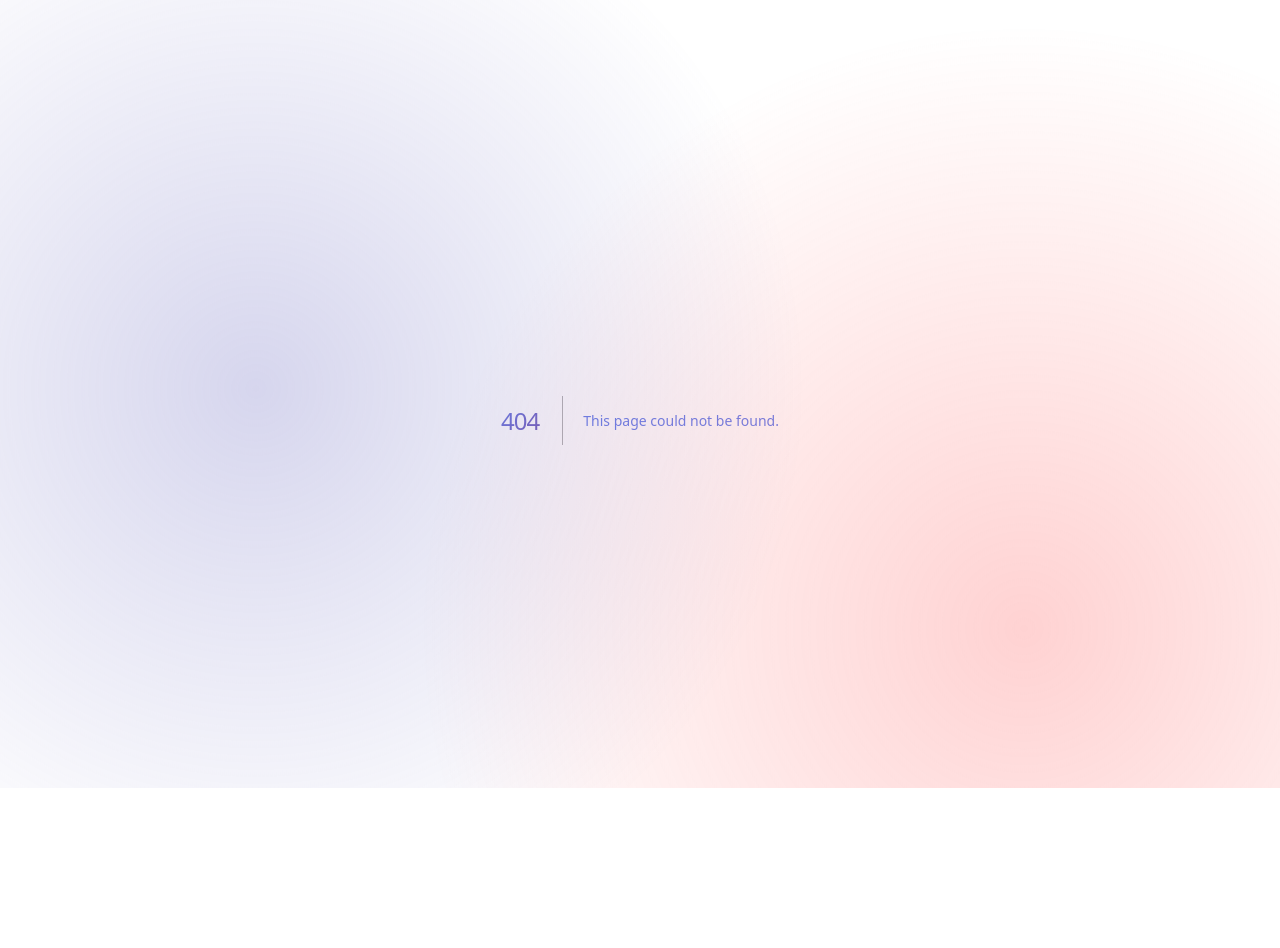
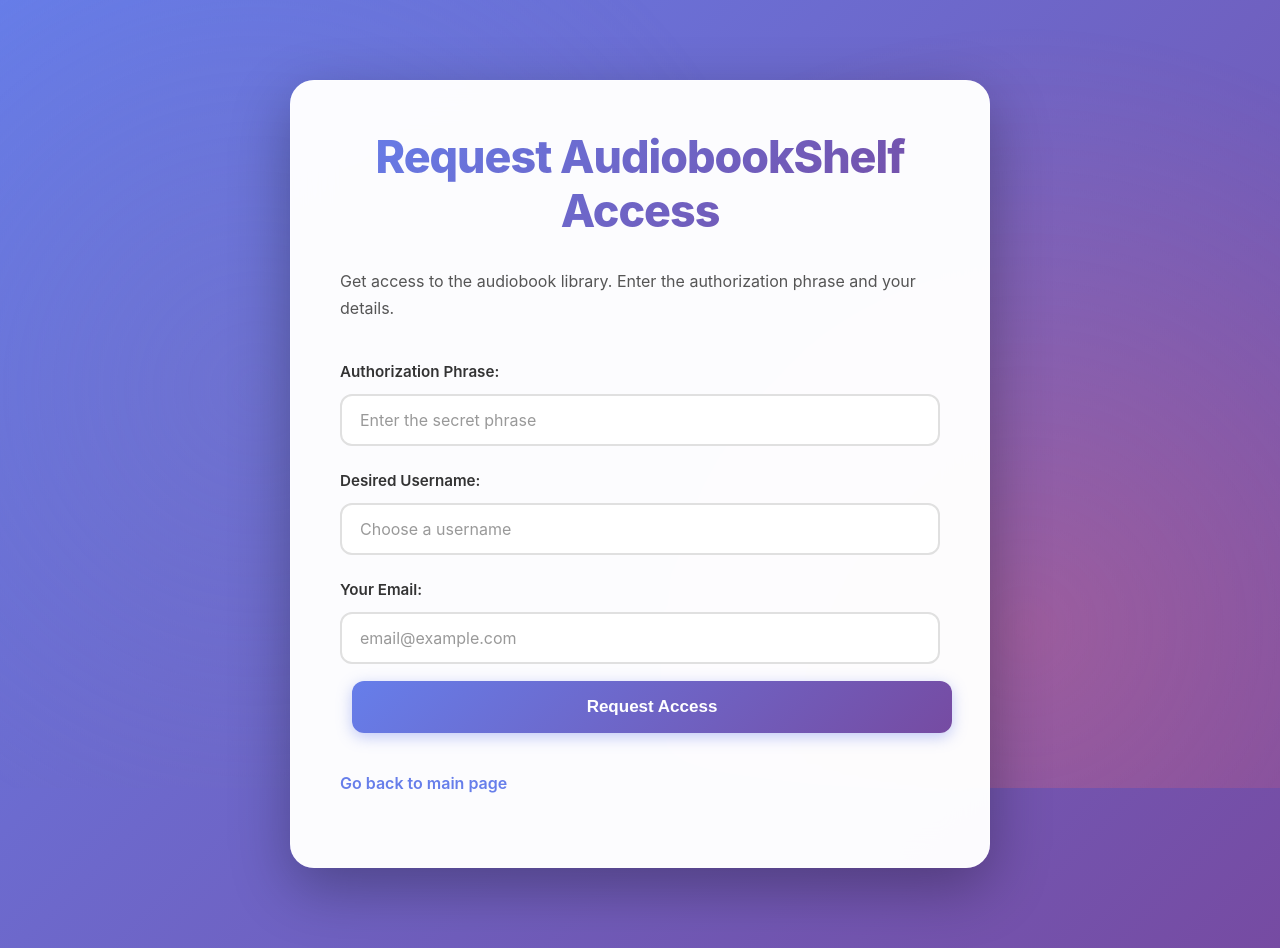
Before and after one commit to opisaac9001/media-request-portal, a Next.js app: page /audiobooks in a window 1280 px wide. Before the commit this address had no page. Before the commit the page ends 840 px from the top, so only its background shows below. Built offline with nearby package versions, Linux system fonts and the light colour scheme.

Commit message:
Add AudiobookShelf access request integration with auto user creation

```diff
--- /dev/null
+++ b/pages/api/audiobooks/index.ts
@@ -0,0 +1,123 @@
+import type { NextApiRequest, NextApiResponse } from 'next';
+import crypto from 'crypto';
+
+interface AudiobookShelfResponse {
+  success: boolean;
+  message: string;
+  credentials?: {
+    username: string;
+    password: string;
+  };
+}
+
+function generatePassword(length: number = 16): string {
+  const charset = 'abcdefghijklmnopqrstuvwxyzABCDEFGHIJKLMNOPQRSTUVWXYZ0123456789!@#$%^&*';
+  let password = '';
+  const randomBytes = crypto.randomBytes(length);
+
+  for (let i = 0; i < length; i++) {
+    password += charset[randomBytes[i] % charset.length];
+  }
+
+  return password;
+}
+
+async function createAudiobookShelfUser(username: string, password: string): Promise<AudiobookShelfResponse> {
+  try {
+    const audiobookshelfUrl = process.env.AUDIOBOOKSHELF_BASE_URL;
+    const audiobookshelfToken = process.env.AUDIOBOOKSHELF_API_TOKEN;
+
+    if (!audiobookshelfUrl || !audiobookshelfToken) {
+      return {
+        success: false,
+        message: 'AudiobookShelf configuration is missing. Please contact the administrator.',
+      };
+    }
+
+    // Create user via AudiobookShelf API
+    const createUserResponse = await fetch(`${audiobookshelfUrl}/api/users`, {
+      method: 'POST',
+      headers: {
+        'Authorization': `Bearer ${audiobookshelfToken}`,
+        'Content-Type': 'application/json',
+      },
+      body: JSON.stringify({
+        username: username,
+        password: password,
+        type: 'user',
+        isActive: true,
+        permissions: {
+          download: true,
+          update: false,
+          delete: false,
+          upload: false,
+          accessAllLibraries: true,
+          accessAllTags: true,
+        },
+      }),
+    });
+
+    if (!createUserResponse.ok) {
+      const errorText = await createUserResponse.text();
+      throw new Error(`AudiobookShelf API error: ${errorText}`);
+    }
+
+    return {
+      success: true,
+      message: `AudiobookShelf account created successfully! Save your credentials below.`,
+      credentials: {
+        username,
+        password,
+      },
+    };
+  } catch (error) {
+    console.error('AudiobookShelf user creation error:', error);
+    return {
+      success: false,
+      message: `Failed to create AudiobookShelf account: ${error instanceof Error ? error.message : 'Unknown error'}`,
+    };
+  }
+}
+
+export default async function handler(req: NextApiRequest, res: NextApiResponse) {
+  if (req.method === 'POST') {
+    const { authorization_phrase, username, email } = req.body;
+
+    // Validate authorization phrase
+    if (authorization_phrase !== process.env.AUTHORIZATION_PHRASE) {
+      return res.status(401).json({
+        success: false,
+        message: 'Incorrect authorization phrase.',
+      });
+    }
+
+    // Validate required fields
+    if (!username || !email) {
+      return res.status(400).json({
+        success: false,
+        message: 'Username and email are required.',
+      });
+    }
+
+    // Validate username format
+    if (!/^[a-zA-Z0-9_-]+$/.test(username)) {
+      return res.status(400).json({
+        success: false,
+        message: 'Username can only contain letters, numbers, underscores, and hyphens.',
+      });
+    }
+
+    // Generate secure password
+    const password = generatePassword(16);
+
+    // Create AudiobookShelf user
+    const result = await createAudiobookShelfUser(username, password);
+
+    // Log the request
+    console.log(`AudiobookShelf access request for ${username} (${email})`);
+
+    return res.status(result.success ? 200 : 500).json(result);
+  } else {
+    res.status(405).json({ message: 'Method not allowed' });
+  }
+}
--- /dev/null
+++ b/pages/audiobooks.tsx
@@ -0,0 +1,123 @@
+import type { NextPage } from 'next';
+import Link from 'next/link';
+import { useState, FormEvent } from 'react';
+import Layout from '../components/Layout';
+
+const AudiobooksAccessPage: NextPage = () => {
+  const [message, setMessage] = useState('');
+  const [messageType, setMessageType] = useState<'success' | 'error' | ''>('');
+  const [isSubmitting, setIsSubmitting] = useState(false);
+  const [credentials, setCredentials] = useState<{ username: string; password: string } | null>(null);
+
+  const handleSubmit = async (e: FormEvent<HTMLFormElement>) => {
+    e.preventDefault();
+    setIsSubmitting(true);
+    setMessage('');
+    setMessageType('');
+    setCredentials(null);
+
+    const formData = new FormData(e.currentTarget);
+    const data = {
+      authorization_phrase: formData.get('authorization_phrase'),
+      email: formData.get('email'),
+      username: formData.get('username'),
+    };
+
+    try {
+      const response = await fetch('/api/audiobooks', {
+        method: 'POST',
+        headers: {
+          'Content-Type': 'application/json',
+        },
+        body: JSON.stringify(data),
+      });
+
+      const result = await response.json();
+
+      if (result.success) {
+        setMessageType('success');
+        setMessage(result.message);
+        if (result.credentials) {
+          setCredentials(result.credentials);
+        }
+        (e.target as HTMLFormElement).reset();
+      } else {
+        setMessageType('error');
+        setMessage(result.message);
+      }
+    } catch (error) {
+      setMessageType('error');
+      setMessage('An error occurred. Please try again.');
+    } finally {
+      setIsSubmitting(false);
+    }
+  };
+
+  return (
+    <Layout>
+      <div className="container">
+        <h1>Request AudiobookShelf Access</h1>
+        <p>Get access to the audiobook library. Enter the authorization phrase and your details.</p>
+
+        {message && (
+          <div className={`flashes ${messageType}`}>
+            {message}
+          </div>
+        )}
+
+        {credentials && (
+          <div className="credentials-box">
+            <h3>🎉 Your AudiobookShelf Credentials</h3>
+            <p><strong>Username:</strong> {credentials.username}</p>
+            <p><strong>Password:</strong> {credentials.password}</p>
+            <p className="note">⚠️ Save these credentials! You'll need them to log into AudiobookShelf.</p>
+            <p className="note">📱 For Plappa app, use the server URL provided by the admin.</p>
+          </div>
+        )}
+
+        <form onSubmit={handleSubmit}>
+          <label htmlFor="authorization_phrase">Authorization Phrase:</label>
+          <input
+            type="password"
+            id="authorization_phrase"
+            name="authorization_phrase"
+            required
+            disabled={isSubmitting}
+            placeholder="Enter the secret phrase"
+          />
+
+          <label htmlFor="username">Desired Username:</label>
+          <input
+            type="text"
+            id="username"
+            name="username"
+            required
+            disabled={isSubmitting}
+            placeholder="Choose a username"
+            pattern="[a-zA-Z0-9_-]+"
+            title="Only letters, numbers, underscores and hyphens allowed"
+          />
+
+          <label htmlFor="email">Your Email:</label>
+          <input
+            type="email"
+            id="email"
+            name="email"
+            required
+            disabled={isSubmitting}
+            placeholder="email@example.com"
+          />
+
+          <button type="submit" className="btn" disabled={isSubmitting}>
+            {isSubmitting ? 'Creating Account...' : 'Request Access'}
+          </button>
+        </form>
+        <p className="back-link">
+          <Link href="/">Go back to main page</Link>
+        </p>
+      </div>
+    </Layout>
+  );
+};
+
+export default AudiobooksAccessPage;
--- a/pages/index.tsx
+++ b/pages/index.tsx
@@ -17,7 +17,9 @@
           <Link href="/requests" className="btn secondary">
             📺 Request Media Content
           </Link>
-          <a href="#" className="btn tertiary disabled">🎧 Audiobooks (Coming Soon)</a>
+          <Link href="/audiobooks" className="btn tertiary">
+            🎧 Request Audiobook Access
+          </Link>
           <a href="#" className="btn quaternary disabled">🎮 Game Servers (Coming Soon)</a>
         </div>
         <Link href="/admin/login" className="admin-link">
--- a/styles/globals.css
+++ b/styles/globals.css
@@ -274,6 +274,40 @@
   margin-top: 5px;
 }
 
+.credentials-box {
+  background: linear-gradient(135deg, #667eea 0%, #764ba2 100%);
+  padding: 25px;
+  border-radius: 16px;
+  margin: 25px 0;
+  color: #fff;
+  box-shadow: 0 8px 25px rgba(102, 126, 234, 0.3);
+  animation: slideDown 0.5s ease-out;
+}
+
+.credentials-box h3 {
+  margin: 0 0 15px 0;
+  font-size: 1.4em;
+}
+
+.credentials-box p {
+  margin: 10px 0;
+  font-size: 1.1em;
+  line-height: 1.6;
+}
+
+.credentials-box p strong {
+  display: inline-block;
+  min-width: 100px;
+}
+
+.credentials-box .note {
+  font-size: 0.95em;
+  opacity: 0.9;
+  margin-top: 15px;
+  padding-top: 15px;
+  border-top: 1px solid rgba(255, 255, 255, 0.3);
+}
+
 @media (max-width: 768px) {
   .container { margin: 20px auto; padding: 30px 20px; }
   h1 { font-size: 2.2em; }
```
Also changed, not shown: docker-compose.yml (+6 -21 lines), 1 other file (tests, documents, lock files or other folders).
